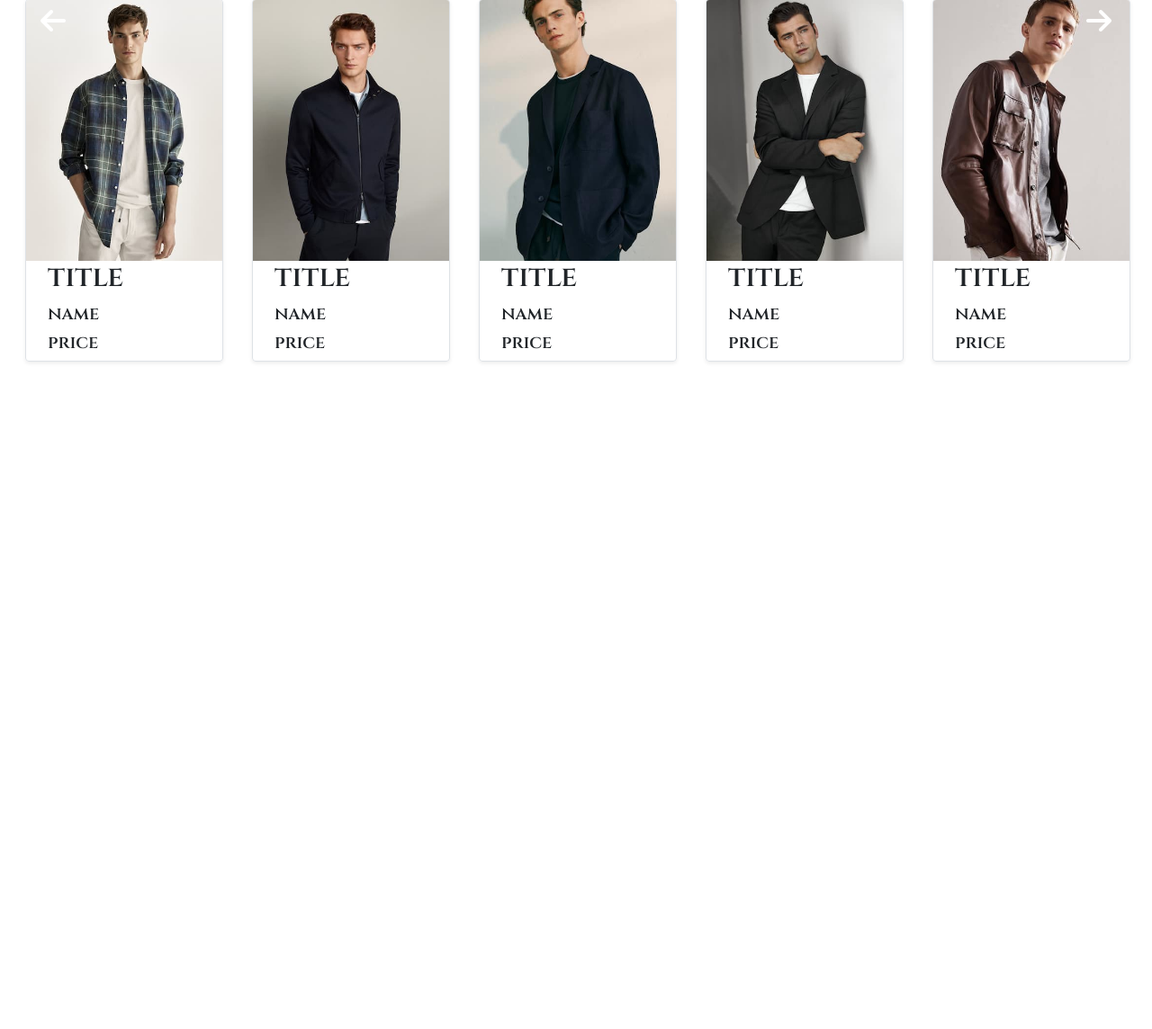
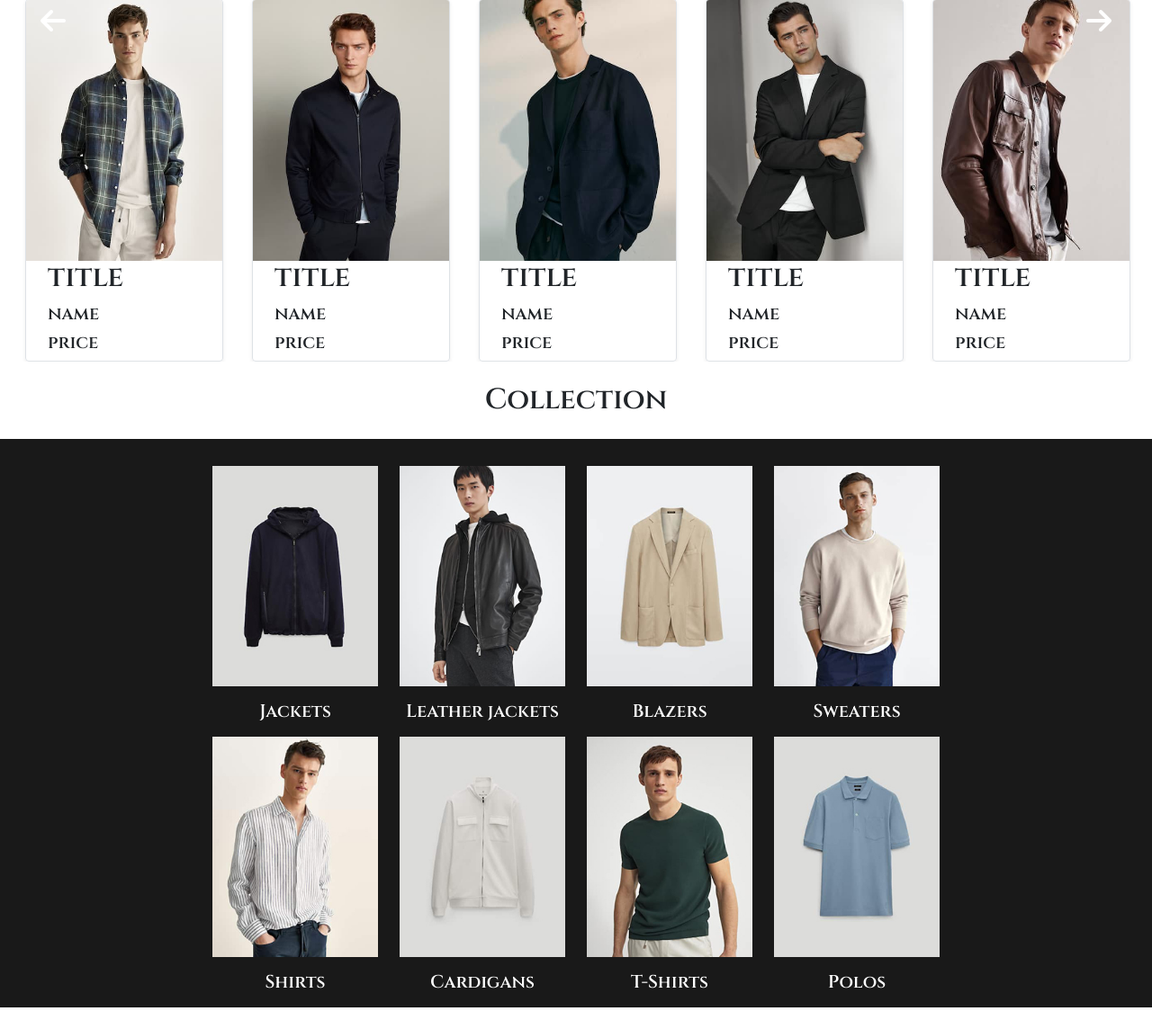
Before and after one commit to jhang0912/PP-PHP-Fashion-Online-Store, a PHP site: page / in a window 1280 px wide. Shown: the part 1658-2802 px from the top of the page at 90% size. Before the commit the page ends 2061 px from the top, so only its background shows below. Run offline with PHP 8.4, Linux system fonts and the light colour scheme; some libraries are stand-ins or nearby versions.

Commit message:
1.collection.php/home_newInShow.css -後端撰寫前端商品分類展示元件-(.collectionCon) 2.navbar.js -修正網址錯誤-

```diff
--- /dev/null
+++ b/api/collection.php
@@ -0,0 +1,22 @@
+<div class="collectionShow d-flex flex-wrap justify-content-center align-items-center">
+<?php
+$sort=[
+  'Jackets',
+  'Leather jackets',
+  'Blazers',
+  'Sweaters',
+  'Shirts',
+  'Cardigans',
+  'T-Shirts',
+  'Polos',
+];
+for ($i = 0; $i < 8; $i++) {
+?>
+  <div class="col-6 col-lg-4 col-xl-3 d-flex flex-wrap justify-content-center align-items-center text-white ">
+    <div class="container text-center"><a href=""><img src="img/collection/<?=$i?>.jpg" class=""></a></div>
+    <div class="co-title h3 text-white text-center m-3"><?=$sort[$i]?></div>
+  </div>
+<?php
+}
+?>
+</div>
--- a/api/forInspiration.php
+++ b/api/forInspiration.php
@@ -3,7 +3,7 @@
 <?php
 for ($i=1; $i <= 6 ; $i++) {
 ?>
-<div class="for-card d-flex flex-wrap justify-content-center align-items-center border rounded overflow-hidden shadow-sm mb-4 ms-3 me-3" data-index="<?=$i?>">
+<div class="for-card d-flex flex-wrap justify-content-center align-items-center border rounded overflow-hidden shadow-sm ms-3 me-3" data-index="<?=$i?>">
     <a href=""><img src="./img/forInspiration/<?=$i?>.jpg"></a>
     <div class="h2 col-12 ms-5">title</div>
     <div class="h5 col-12 ms-5">name</div>
--- /dev/null
+++ b/css/home_collection.css
@@ -0,0 +1,40 @@
+#Content .collectionCon
+{
+  display: flex;
+  flex-wrap: wrap;
+  justify-content: center;
+  align-items: center;
+  background-color: rgb(25, 25, 25);
+  padding-top: 30px;
+  /* padding-left: 200px;
+  padding-right: 200px; */
+}
+#Content .collectionShow
+{
+  width: 65vw;
+}
+#Content .co-title
+{
+  font-size: 20px;
+  white-space: nowrap;
+}
+/* RWD */
+
+@media (min-width:992px) and (max-width:1199px)
+{
+  #Content .co-title
+  {
+    font-size: 15px;
+  }
+}
+@media (min-width:0px) and (max-width:991px)
+{
+  #Content .collectionShow
+  {
+    width: 75vw;
+  }
+  #Content .co-title
+  {
+    font-size: 10px;
+  }
+}
--- a/css/home_newInShow.css
+++ b/css/home_newInShow.css
@@ -24,10 +24,6 @@
   font-size: 50px;
 }
 /* RWD */
-@media (min-width:992px)
-{
-
-}
 @media (min-width:576px) and (max-width:991px)
 {
   #Content .new-card-title
--- a/front/home.php
+++ b/front/home.php
@@ -59,13 +59,16 @@
 </div>
 
 <div class="title container-fluid text-center h2 mb-4">New In</div>
-
 <div class="newInShowCon p-3 mb-4">
   <?php include "api/newShow.php" ?>
 </div>
 
 <div class="title container-fluid text-center h2 mb-4">For Inspiration</div>
-
-<div class="forInspirationCon">
+<div class="forInspirationCon mb-4">
   <?php include "api/forInspiration.php" ?>
 </div>
+
+<div class="title container-fluid text-center h2 mb-4">Collection</div>
+<div class="collectionCon mb-4">
+  <?php include "api/collection.php" ?>
+</div>
--- a/index.php
+++ b/index.php
@@ -1,7 +1,6 @@
 <?php include_once "toolKit.php"; ?>
 <!DOCTYPE html>
 <html lang="en">
-
 <head>
   <meta charset="UTF-8">
   <meta http-equiv="X-UA-Compatible" content="IE=edge">
@@ -31,6 +30,7 @@
   <link rel="stylesheet" href="css/home_slick.css">
   <link rel="stylesheet" href="css/home_newInShow.css">
   <link rel="stylesheet" href="css/home_forInspirationCon.css">
+  <link rel="stylesheet" href="css/home_collection.css">
   <!-- title -->
   <title>Fashion Online Store</title>
 </head>
--- a/js/navbar.js
+++ b/js/navbar.js
@@ -67,9 +67,12 @@ $('.sort>div>a').on('mouseover',function(){
   });
 
   setTimeout(function(){
-    if(genderClick =='home' || genderClick =='')
+    if(genderClick =='home' || genderClick == null)
     {
       genderClick = 'men';
+    }else
+    {
+      genderClicked = url.searchParams.get('page');
     }
     //產生前端元件//
     $.get('./api/ndSort.php',{genderClick,nextId},function(res){
```
Also changed, not shown: img/collection/0.jpg (added), img/collection/1.jpg (added), img/collection/2.jpg (added), img/collection/3.jpg (added), img/collection/4.jpg (added), img/collection/5.jpg (added), img/collection/6.jpg (added), img/collection/7.jpg (added).
